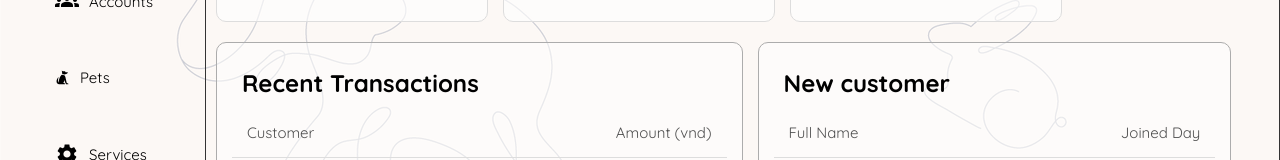
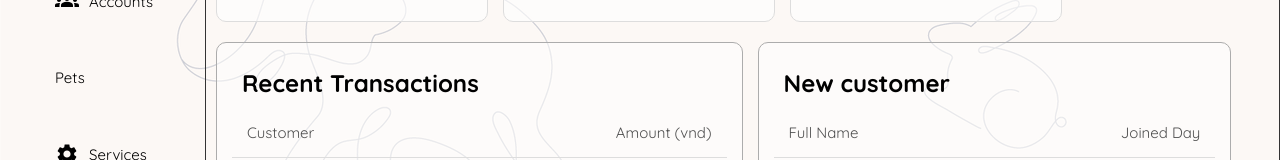
Before and after one commit to quy-ndc/PetSpaFrontend, a React (Vite) app: page /admin in a window 1280 px wide. Shown: the part 131-291 px from the top of the page. Built offline with nearby package versions, Linux system fonts and the light colour scheme.

Commit message:
deploy commit

```diff
--- a/src/pages/AdminPage/AdminDashboardSideBar/admin-dashboard-side-bar.tsx
+++ b/src/pages/AdminPage/AdminDashboardSideBar/admin-dashboard-side-bar.tsx
@@ -3,7 +3,7 @@ import './admin-dashboard-side-bar.css';
 import { useAdminDashboard } from '../admin-dashboard-context';
 import GroupsIcon from '@mui/icons-material/Groups';
 import PetsIcon from '@mui/icons-material/Pets';
-import { GiSittingDog } from "react-icons/gi";
+// import { GiSittingDog } from "react-icons/gi";
 import ShowChartIcon from '@mui/icons-material/ShowChart';
 import SettingsIcon from '@mui/icons-material/Settings';
 import RemoveFromQueueIcon from '@mui/icons-material/RemoveFromQueue';
@@ -41,7 +41,7 @@ const AdminDashboardSideNav: React.FC = () => {
                         onClick={() => setSelectedNavItem('pet')}
                     >
                         <a>
-                            <GiSittingDog />
+                            {/* <GiSittingDog /> */}
                             Pets
                         </a>
                     </li>
```
Also changed, not shown: 4 other files (tests, documents, lock files or other folders).
